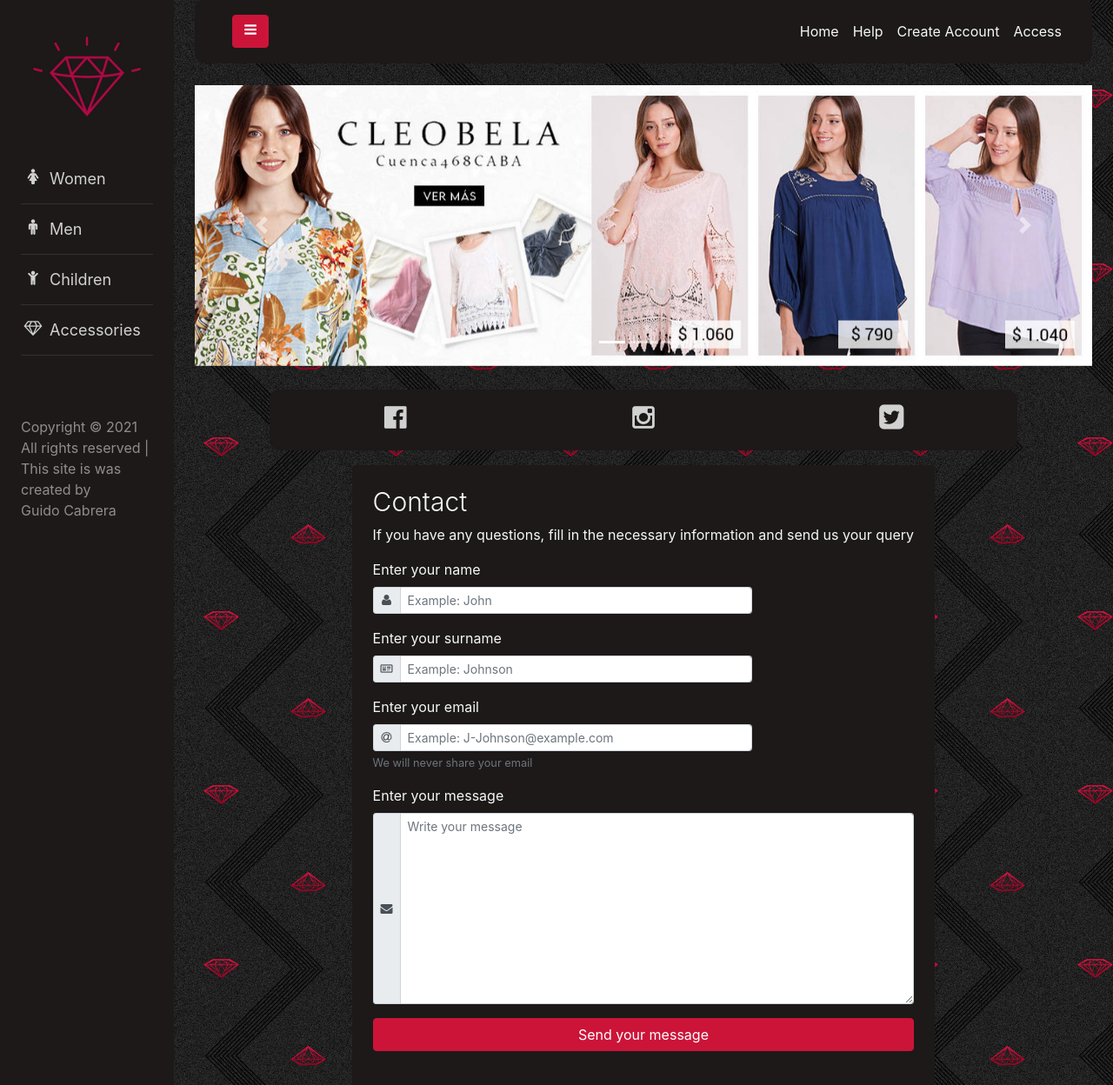
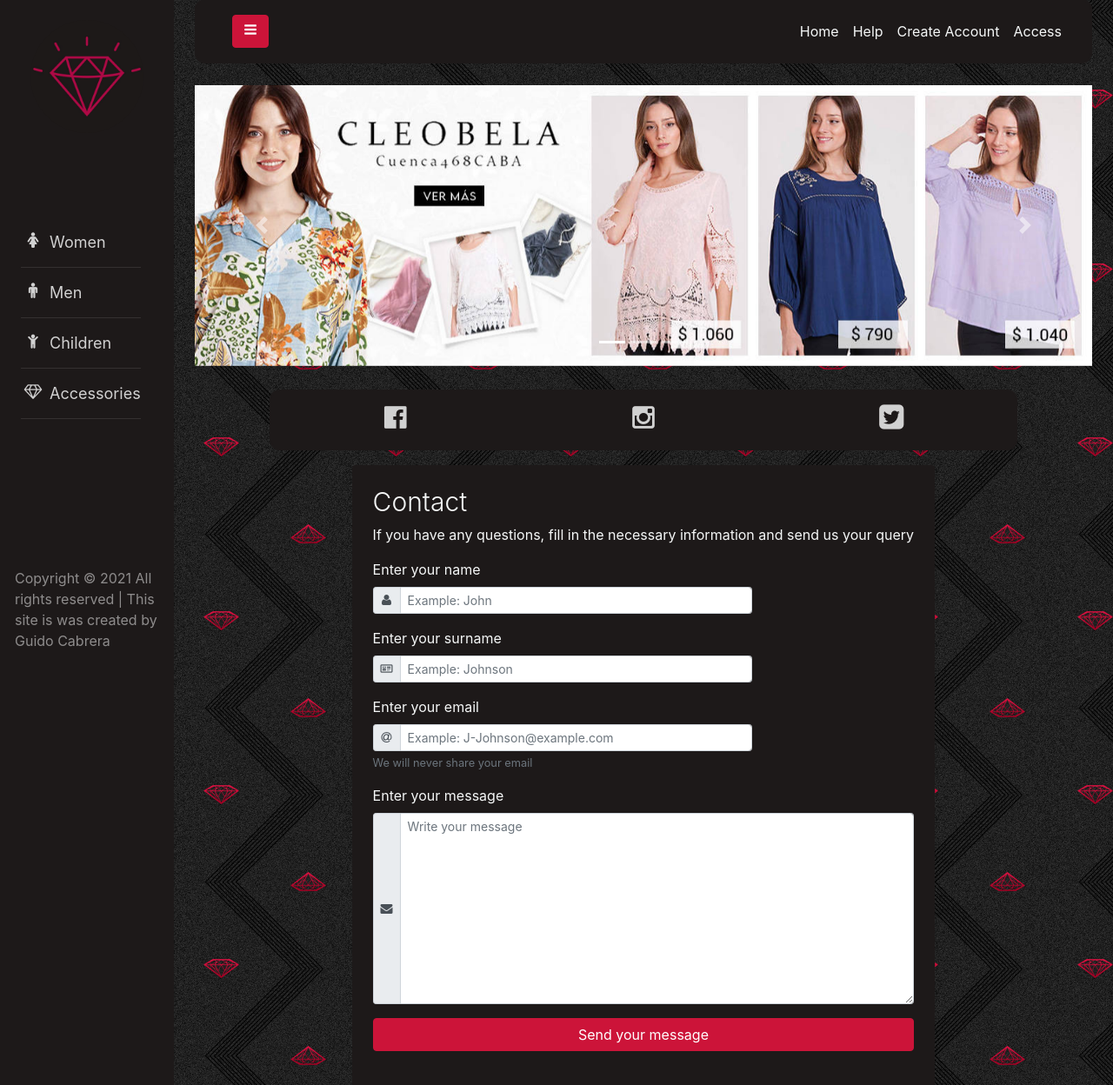
Before and after one commit to GuidoCabrera/TiendaOnline, a PHP site: page / in a window 1280 px wide. Shown: the part 25-1273 px from the top of the page at 87% size. Run offline with PHP 8.4, Linux system fonts and the light colour scheme; some libraries are stand-ins or nearby versions.

Commit message:
Modificacion responsive height sidebar

```diff
--- a/public/css/EstiloMenu_SideB.css
+++ b/public/css/EstiloMenu_SideB.css
@@ -48,6 +48,18 @@
     height: 130px;
     outline: none;
     border-radius: 80px;
+}
+
+#sidebar ul{
+    height: 250px;
+    /* border: 1px solid blue; */
+}
+
+.footer{
+    position: absolute;
+    bottom: 0;
+    padding: 10px;
+    left: 7px;
 }
 
 #sidebar ul li a {
@@ -369,3 +381,17 @@
         margin-top: 10px;
     }
 }
+
+@media (min-width:575.8px) and (min-height:650px) {
+    #sidebar ul{
+     position: absolute;
+     top: 50%;
+     margin-top: -125px;
+     }
+}
+
+ @media (min-width:575.8px) and (max-height:580px) {
+     #sidebar .footer p{
+         display: none;
+     }
+}
```
